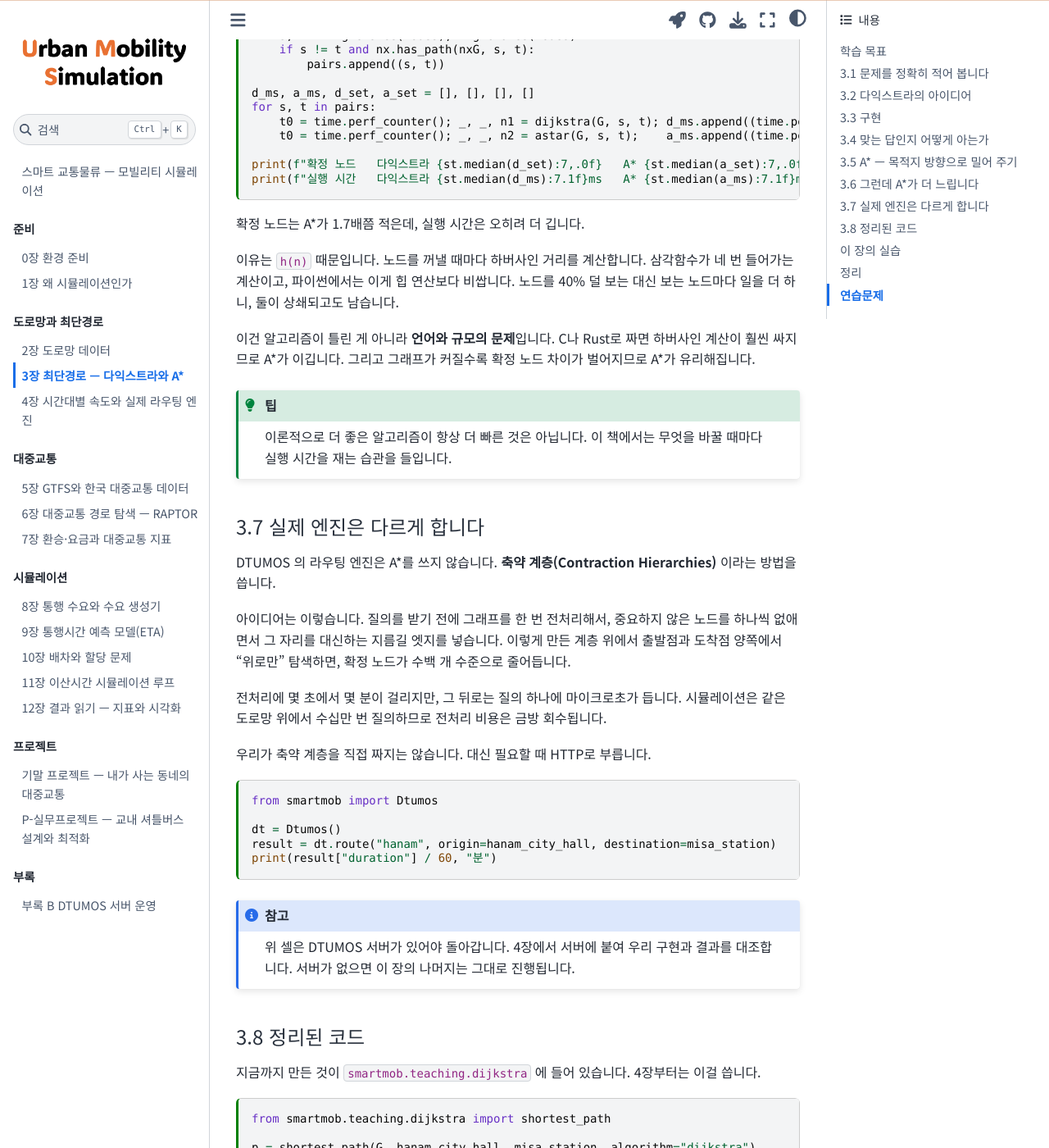
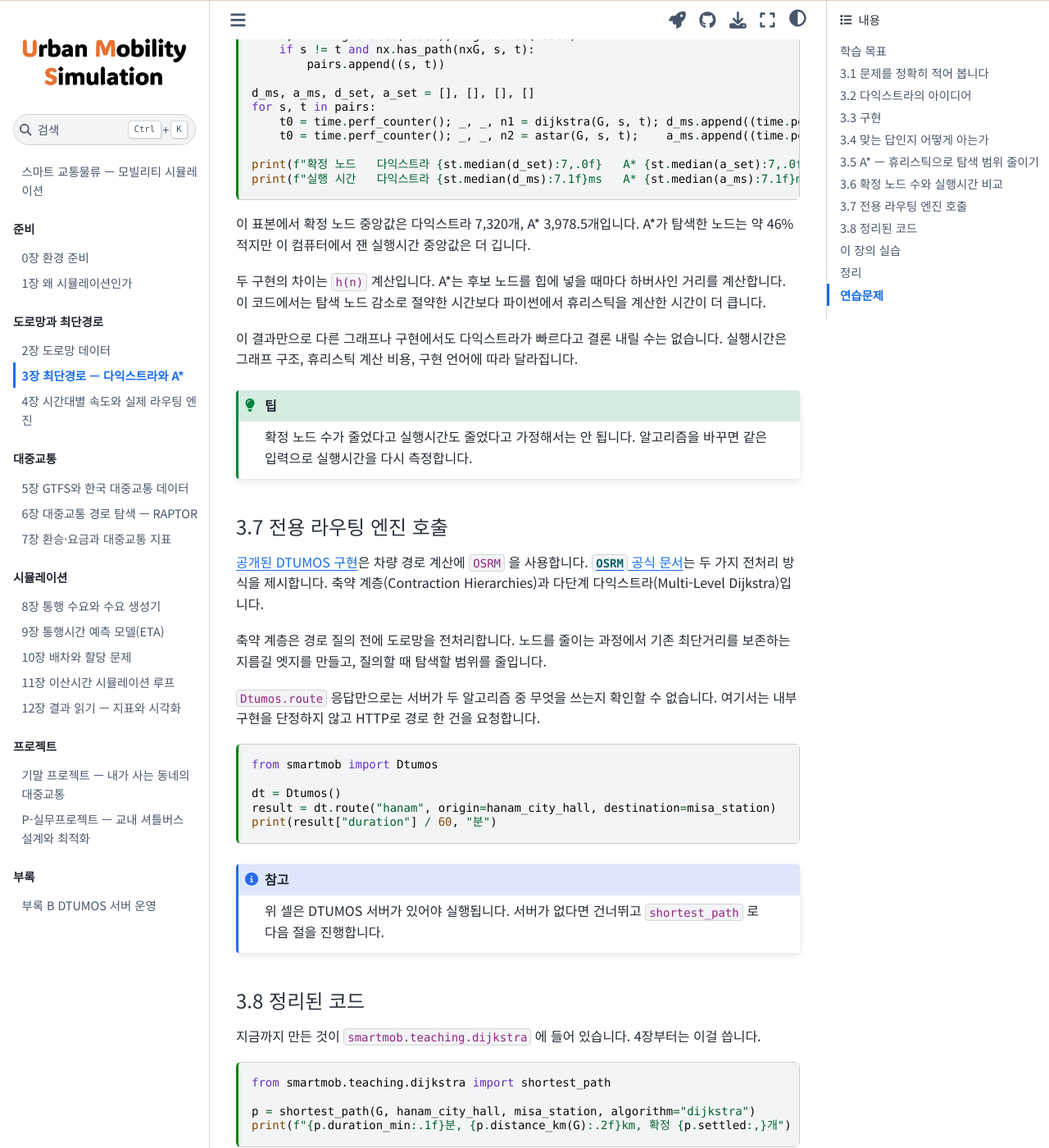
Before and after one commit to jihoyeo/mobility-simulation-book, a Jupyter Book: the page built from ko/ch03_dijkstra.md, in a window 1280 px wide and 1400 px high, scrolled down 5231 px. Shown: the whole window at 82% size. Built offline with Jupyter Book 1.0.4 settings and Sphinx 7.4.7 and the Sphinx Book theme 1.1.4, drawn with Linux system fonts in a browser that asks for light colours; some of the changed text lies outside the part shown.

Commit message:
3장 최단경로 설명과 측정값 교정
경로 없음 비율과 A* 탐색량을 현재 데이터로 다시 계산합니다. 구현 언어별 성능과 라우팅 엔진 내부 동작에 대한 근거 없는 단정을 삭제합니다.

````diff
--- a/ko/ch03_dijkstra.md
+++ b/ko/ch03_dijkstra.md
@@ -18,14 +18,14 @@ kernelspec:
 
 직선거리는 3km입니다. 그런데 차는 직선으로 못 갑니다. 도로를 따라 가야 하고, 어느 길로 가느냐에 따라 시간이 달라집니다. 2장에서 만든 인접 리스트 위에서 가장 빠른 길을 찾는 것이 이 장의 일입니다.
 
-최단경로는 이 책에서 직접 구현하는 세 가지 중 첫 번째입니다. 전부 90줄 정도입니다.
+최단경로는 이 책에서 직접 구현하는 세 가지 기능 중 첫 번째입니다.
 
 ## 학습 목표
 
 - 다익스트라 알고리즘을 힙으로 구현하고 경로를 복원합니다
 - 우선순위 큐에서 꺼낸 노드가 왜 그 시점에 확정되는지 설명합니다
 - A\* 로 확장하고, 휴리스틱이 최적해를 깨뜨리지 않는 조건을 확인합니다
-- 구현 결과를 NetworkX 와 대조해 정확도를 검증합니다
+- 구현 결과를 `NetworkX` 와 대조해 정확도를 검증합니다
 
 ## 3.1 문제를 정확히 적어 봅니다
 
@@ -119,7 +119,7 @@ print(f"거친 노드 {len(path)}개")
 print(f"확정한 노드 {settled:,}개")
 ```
 
-5분 30초입니다. 직선 3km 자리를 도로로 4.2km 달렸으니 평균 시속 45km 정도입니다. 자유류 속도로 계산한 값이라 신호 대기가 빠져 있습니다. 실제로는 더 걸립니다.
+계산 결과는 5분 32초입니다. 두 좌표의 직선거리는 3.0 km이고, 선택된 경로의 길이는 4.2 km입니다. 엣지 비용에는 자유류 속도를 사용했으며 신호 대기는 포함하지 않았습니다.
 
 눈여겨볼 것은 마지막 줄입니다. 83개 노드짜리 경로를 얻으려고 **4,500개가 넘는 노드를 확정**했습니다. 전체 12,566개의 3분의 1입니다. 출발점에서 도착점 방향으로만 퍼지는 게 아니라 사방으로 고르게 퍼지기 때문입니다.
 
@@ -136,7 +136,7 @@ print(f"엣지를 다시 더한 값 {total / 60:.1f}분 (알고리즘 결과와
 
 ## 3.4 맞는 답인지 어떻게 아는가
 
-코드가 실행된다는 것과 결과가 맞다는 것은 별개입니다. NetworkX 의 최단거리와 맞춰 봅니다.
+코드가 실행된다는 것과 결과가 맞다는 것은 별개입니다. `NetworkX` 의 최단거리와 맞춰 봅니다.
 
 ```{code-cell} python
 import random
@@ -165,9 +165,9 @@ while checked < 50:
 print(f"50쌍 대조: 어긋난 것 {mismatch}개")
 ```
 
-전부 일치합니다.
+무작위 50쌍에서 직접 구현한 결과와 `NetworkX` 의 결과가 모두 일치합니다.
 
-대조하는 김에 알게 되는 것이 하나 더 있습니다. 무작위로 뽑은 노드 쌍 중에는 **길이 아예 없는 경우**가 있습니다.
+무작위로 뽑은 노드 쌍 중에는 방향을 따라 도달할 수 없는 경우도 있습니다.
 
 ```{code-cell} python
 no_path = 0
@@ -178,11 +178,11 @@ for _ in range(200):
 print(f"200쌍 중 경로 없음: {no_path}개")
 ```
 
-6% 남짓입니다. 일방통행만 있는 막다른 골목이나, 시 경계에서 잘려 나머지와 끊어진 조각이 있기 때문입니다. 시뮬레이터를 만들 때 이 경우를 처리하지 않으면 예외로 죽습니다.
+현재 난수 시드에서는 200쌍 중 18쌍에서 경로를 찾지 못합니다. 도로망이 방향 그래프이고 시 경계에서 잘렸기 때문에 모든 노드 쌍의 연결을 가정할 수 없습니다. 이 경우를 처리하지 않으면 시뮬레이션이 예외와 함께 중단됩니다.
 
-## 3.5 A\* — 목적지 방향으로 밀어 주기
+## 3.5 A\* — 휴리스틱으로 탐색 범위 줄이기
 
-다익스트라가 사방으로 퍼지는 것이 아까웠습니다. 목적지가 북쪽에 있으면 남쪽으로는 덜 퍼지게 할 수 없을까요.
+다익스트라는 목적지의 방향을 고려하지 않고 소요시간이 작은 노드부터 확정합니다. 남은 소요시간의 하한을 우선순위에 더하면 목적지와 무관한 노드를 덜 탐색할 수 있습니다.
 
 그러려면 "이 노드에서 목적지까지 앞으로 얼마나 남았는가"를 어림해야 합니다. 정확한 값은 모르지만 **하한**은 압니다. 직선거리를 이 도로망의 최고 속도로 달리는 시간입니다. 실제로는 그보다 빠를 수 없습니다.
 
@@ -228,13 +228,13 @@ print(f"다익스트라  {seconds / 60:6.2f}분   확정 {settled:,}개")
 print(f"A*          {a_seconds / 60:6.2f}분   확정 {a_settled:,}개")
 ```
 
-답은 같고 확정한 노드는 줄었습니다.
+소요시간은 같고 확정한 노드는 4,565개에서 3,571개로 줄었습니다.
 
 `h(n)` 이 실제 남은 시간보다 **작거나 같아야** 한다는 조건이 결정적입니다. 이것을 허용 가능(admissible)하다고 합니다. 만약 `h` 가 실제보다 크면, 아직 확정하지 않은 노드가 실은 더 짧은데도 뒤로 밀려서 최적해를 놓칩니다.
 
-직선거리를 최고 속도로 나눈 값은 항상 실제보다 작습니다. 도로는 직선보다 길고, 최고 속도보다 빠를 수 없기 때문입니다. 그래서 안전합니다.
+직선거리를 최고 속도로 나눈 값은 실제 남은 소요시간을 넘지 않습니다. 도로 경로는 직선거리보다 짧을 수 없고 각 엣지의 속도는 `vmax` 이하이기 때문입니다.
 
-## 3.6 그런데 A\*가 더 느립니다
+## 3.6 확정 노드 수와 실행시간 비교
 
 여러 쌍으로 재 봅니다.
 
@@ -257,25 +257,23 @@ print(f"확정 노드   다익스트라 {st.median(d_set):7,.0f}   A* {st.median
 print(f"실행 시간   다익스트라 {st.median(d_ms):7.1f}ms   A* {st.median(a_ms):7.1f}ms")
 ```
 
-확정 노드는 A\*가 1.7배쯤 적은데, 실행 시간은 오히려 더 깁니다.
+이 표본에서 확정 노드 중앙값은 다익스트라 7,320개, A\* 3,978.5개입니다. A\*가 탐색한 노드는 약 46% 적지만 이 컴퓨터에서 잰 실행시간 중앙값은 더 깁니다.
 
-이유는 `h(n)` 때문입니다. 노드를 꺼낼 때마다 하버사인 거리를 계산합니다. 삼각함수가 네 번 들어가는 계산이고, 파이썬에서는 이게 힙 연산보다 비쌉니다. 노드를 40% 덜 보는 대신 보는 노드마다 일을 더 하니, 둘이 상쇄되고도 남습니다.
+두 구현의 차이는 `h(n)` 계산입니다. A\*는 후보 노드를 힙에 넣을 때마다 하버사인 거리를 계산합니다. 이 코드에서는 탐색 노드 감소로 절약한 시간보다 파이썬에서 휴리스틱을 계산한 시간이 더 큽니다.
 
-이건 알고리즘이 틀린 게 아니라 **언어와 규모의 문제**입니다. C나 Rust로 짜면 하버사인 계산이 훨씬 싸지므로 A\*가 이깁니다. 그리고 그래프가 커질수록 확정 노드 차이가 벌어지므로 A\*가 유리해집니다.
+이 결과만으로 다른 그래프나 구현에서도 다익스트라가 빠르다고 결론 내릴 수는 없습니다. 실행시간은 그래프 구조, 휴리스틱 계산 비용, 구현 언어에 따라 달라집니다.
 
 ```{tip}
-이론적으로 더 좋은 알고리즘이 항상 더 빠른 것은 아닙니다. 이 책에서는 무엇을 바꿀 때마다 실행 시간을 재는 습관을 들입니다.
+확정 노드 수가 줄었다고 실행시간도 줄었다고 가정해서는 안 됩니다. 알고리즘을 바꾸면 같은 입력으로 실행시간을 다시 측정합니다.
 ```
 
-## 3.7 실제 엔진은 다르게 합니다
+## 3.7 전용 라우팅 엔진 호출
 
-DTUMOS 의 라우팅 엔진은 A\*를 쓰지 않습니다. **축약 계층(Contraction Hierarchies)** 이라는 방법을 씁니다.
+[공개된 DTUMOS 구현][dtumos-repo]은 차량 경로 계산에 `OSRM` 을 사용합니다. [`OSRM` 공식 문서][osrm-repo]는 두 가지 전처리 방식을 제시합니다. 축약 계층(Contraction Hierarchies)과 다단계 다익스트라(Multi-Level Dijkstra)입니다.
 
-아이디어는 이렇습니다. 질의를 받기 전에 그래프를 한 번 전처리해서, 중요하지 않은 노드를 하나씩 없애면서 그 자리를 대신하는 지름길 엣지를 넣습니다. 이렇게 만든 계층 위에서 출발점과 도착점 양쪽에서 "위로만" 탐색하면, 확정 노드가 수백 개 수준으로 줄어듭니다.
+축약 계층은 경로 질의 전에 도로망을 전처리합니다. 노드를 줄이는 과정에서 기존 최단거리를 보존하는 지름길 엣지를 만들고, 질의할 때 탐색할 범위를 줄입니다.
 
-전처리에 몇 초에서 몇 분이 걸리지만, 그 뒤로는 질의 하나에 마이크로초가 듭니다. 시뮬레이션은 같은 도로망 위에서 수십만 번 질의하므로 전처리 비용은 금방 회수됩니다.
-
-우리가 축약 계층을 직접 짜지는 않습니다. 대신 필요할 때 HTTP로 부릅니다.
+`Dtumos.route` 응답만으로는 서버가 두 알고리즘 중 무엇을 쓰는지 확인할 수 없습니다. 여기서는 내부 구현을 단정하지 않고 HTTP로 경로 한 건을 요청합니다.
 
 ```{code-cell} python
 :tags: [skip-execution]
@@ -288,7 +286,7 @@ print(result["duration"] / 60, "분")
 ```
 
 ```{note}
-위 셀은 DTUMOS 서버가 있어야 돌아갑니다. 4장에서 서버에 붙여 우리 구현과 결과를 대조합니다. 서버가 없으면 이 장의 나머지는 그대로 진행됩니다.
+위 셀은 DTUMOS 서버가 있어야 실행됩니다. 서버가 없다면 건너뛰고 `shortest_path` 로 다음 절을 진행합니다.
 ```
 
 ## 3.8 정리된 코드
@@ -312,7 +310,7 @@ p.coords(G)[:3]
 
 노트북 `labs/ch03_dijkstra.ipynb` 를 열어 함께 돌립니다.
 
-노드 여섯 개짜리 그래프에서 시작해 하남시 도로망으로 옮기고, NetworkX 와 대조합니다.
+노드 여섯 개짜리 그래프에서 시작해 하남시 도로망으로 옮기고, `NetworkX` 와 대조합니다.
 
 ```bash
 jupyter lab labs/ch03_dijkstra.ipynb
@@ -327,12 +325,12 @@ python labs/check.py ch03
 
 ## 정리
 
-- 다익스트라의 핵심은 "미확정 노드 중 가장 가까운 것은 이미 최종 답이다"입니다. 엣지 비용이 음수가 아니어야 성립합니다
+- 미확정 노드 중 거리가 가장 작은 노드는 그 값으로 확정됩니다. 엣지 비용이 음수가 아니어야 성립합니다
 - 최소 힙으로 구현하면 90줄입니다. `prev` 를 따라가 경로를 복원합니다
 - 하남시청→미사역 질의 하나에 4,500개가 넘는 노드를 확정합니다. 정작 경로에 쓰인 노드는 83개입니다
 - A\*는 직선거리를 최고 속도로 나눈 값을 힌트로 씁니다. 이 값이 실제보다 작아야(허용 가능) 최적해가 유지됩니다
-- A\*는 확정 노드를 1.7배 줄이지만, 파이썬에서는 휴리스틱 계산 비용 때문에 오히려 느립니다
-- 무작위 노드 쌍의 6%는 경로가 아예 없습니다. 시뮬레이터가 이 경우를 처리해야 합니다
+- 이 표본에서 A\*는 확정 노드 중앙값을 7,320개에서 3,978.5개로 줄였지만 실행시간은 더 길었습니다
+- 무작위 노드 200쌍 중 18쌍은 방향을 따라 도달할 수 없었습니다
 - 4장에서 같은 그래프에 시간대별 실측 속도를 넣어 경로가 어떻게 바뀌는지 봅니다
 
 ## 연습문제
@@ -365,3 +363,6 @@ python labs/check.py ch03
 
 산출물: 구현 코드, 단방향 대비 확정 노드 수와 실행 시간 비교표, 종료 조건 설명.
 ```
+
+[dtumos-repo]: https://github.com/HNU209/DTUMOS
+[osrm-repo]: https://github.com/Project-OSRM/osrm-backend
````
Also changed, not shown: 1 other file.
